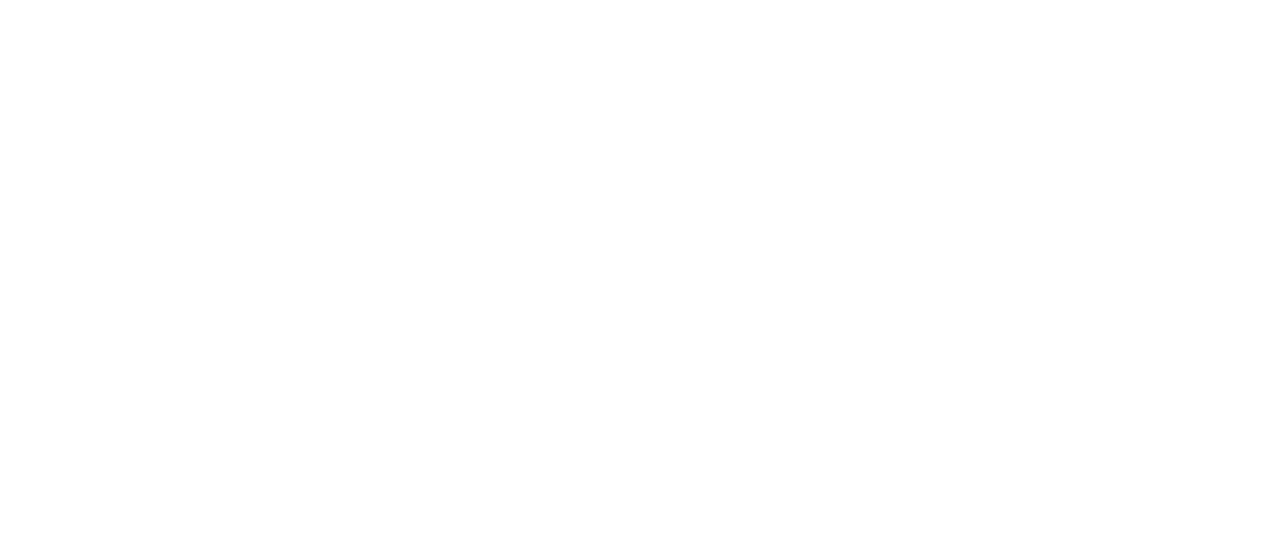
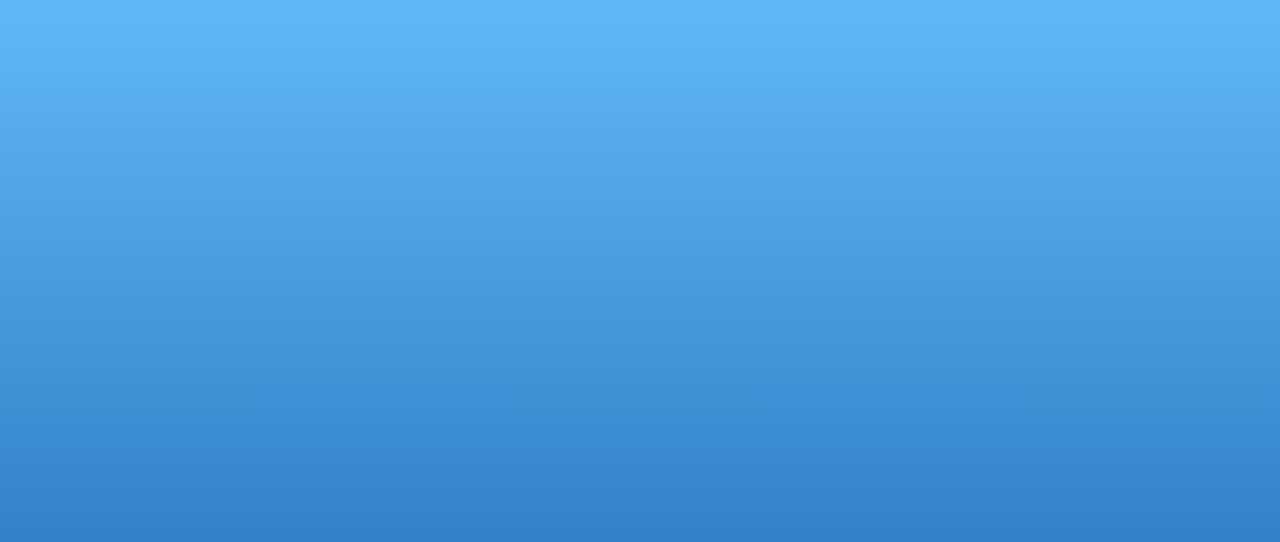
Before and after one commit to piacib/weather_typescript_app, a React (Create React App) app: page / in a window 1280 px wide. Shown: the top 542 px of the page. Built offline with nearby package versions, Linux system fonts and the light colour scheme.

Commit message:
added linear grad background

```diff
--- a/src/GlobalStyles.ts
+++ b/src/GlobalStyles.ts
@@ -1,7 +1,11 @@
 
 import { createGlobalStyle } from "styled-components";
+
 // import theme from "./theme";
 const GlobalStyle = createGlobalStyle`
-
+  html {
+    background: ${props => props.theme.backgroundColor};
+    height: 100%;
+  }
 `;
 export default GlobalStyle;
```
